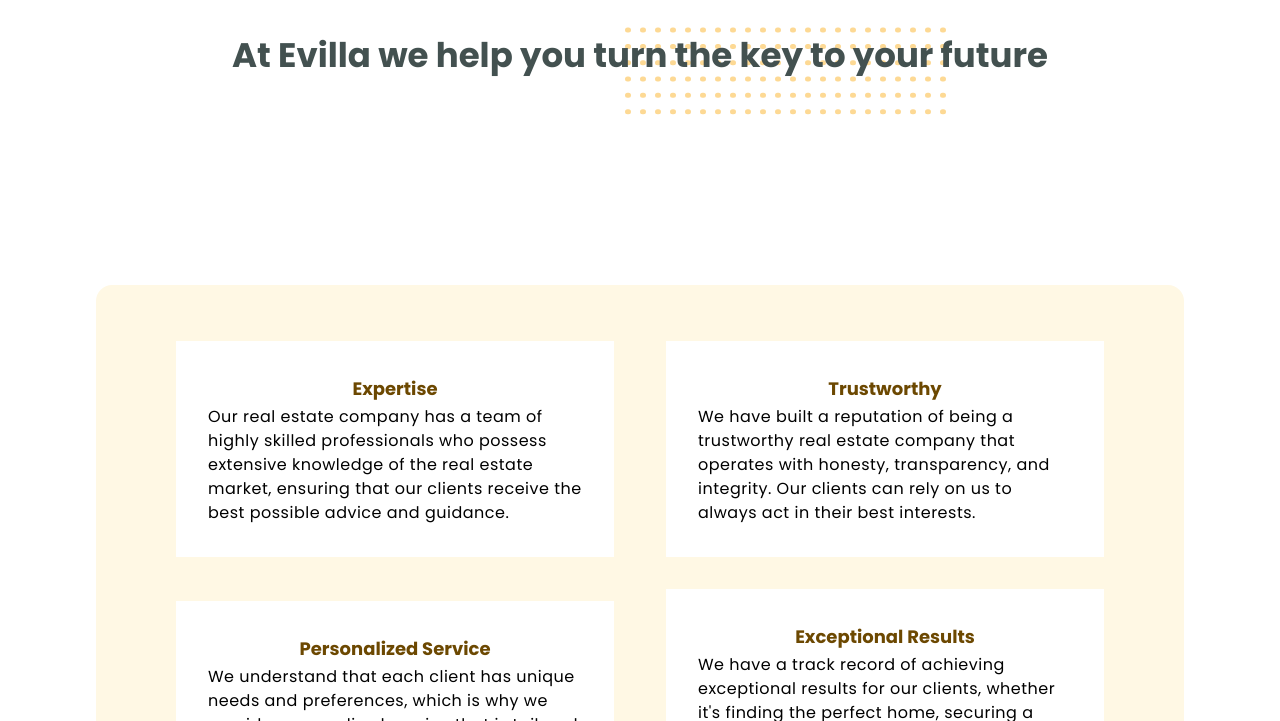
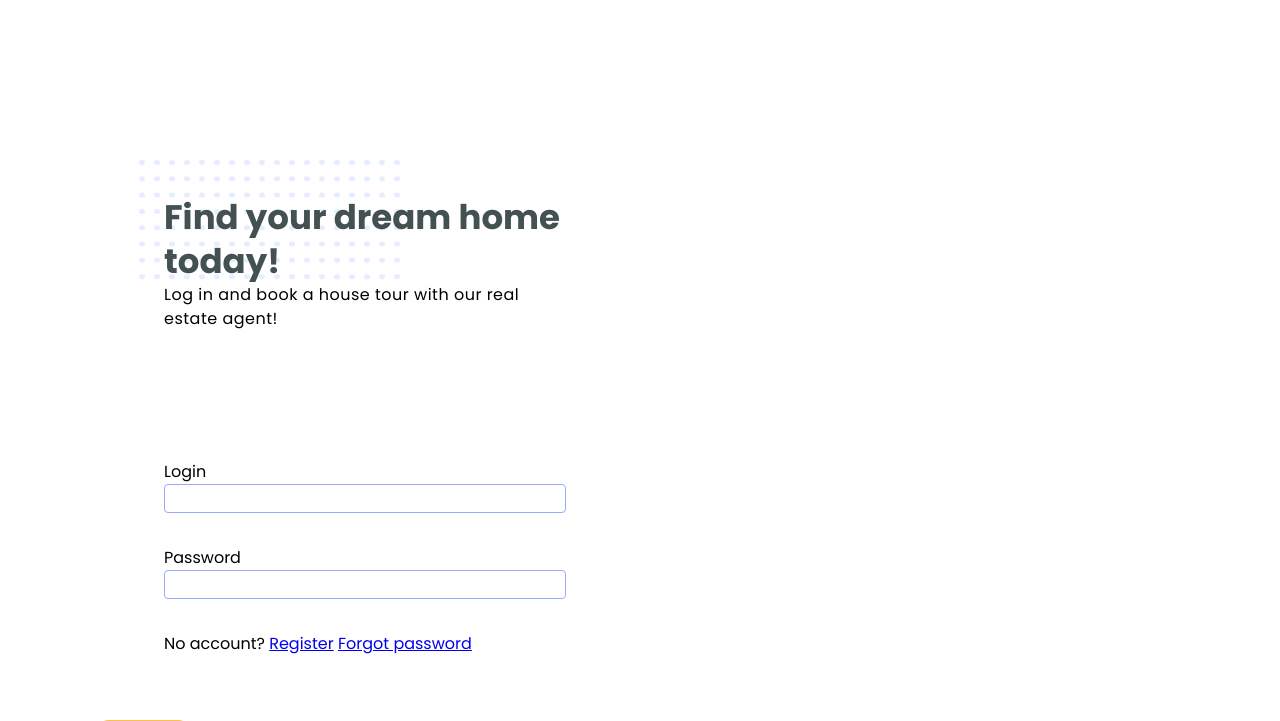
Before and after one commit to davidchom/PIW-Zadanie-1, a plain HTML site: page index.html in a window 1280 px wide. Shown: the part 79-800 px from the top of the page. Drawn offline with Linux system fonts and the light colour scheme.

Commit message:
Login fix

```diff
--- a/index.html
+++ b/index.html
@@ -23,6 +23,31 @@
             </li>
         </ul>
     </nav>
+
+    <section id="hero-section" class="hero-section grid">
+        <div class="login-container">
+            <div class="login-title">
+                <h3 class="dark">Find your dream home today!</h3>
+                <p class="p-login">Log in and book a house tour with our real estate agent!</p>
+            </div>
+            <div class="login">
+                <label>Login</label>
+                <input class="input-username" />
+                <label>Password</label>
+                <input class="input-username" />
+                <div class="forgot-password">
+                    <label>No account? <a href="#">Register</a></label>
+                    <a href="#">Forgot password</a>
+                </div>
+            </div>
+            <div>
+                <button class="primary-orange">Log in</button>
+            </div>
+        </div>
+        <div class="login-img-container">
+
+        </div>
+    </section>
 
     <section id="short-section" class="short-section grid">
         <h3 class="dark">At Evilla we help you turn the key to your future</h3>
--- a/style.css
+++ b/style.css
@@ -264,8 +264,6 @@ button {
     background-size: cover;
     background-position: right center;
 }
-
-.benefits {}
 
 .first-benefit {
     display: flex;
@@ -555,4 +553,60 @@ button {
     grid-column: 1/13;
     align-self: center;
     justify-self: center;
+    justify-content: center;
 }
+
+.login-title {
+    align-items: flex-end;
+    justify-self: center;
+    padding: 4rem;
+    background-image: url(/assets/dots\ hero\ section.svg);
+    background-repeat: no-repeat;
+    background-size: auto;
+    background-position: 15% 20%;
+
+}
+
+.login-text {
+    width: fit-content;
+}
+
+.p-login {
+    width: fit-content;
+    margin: auto;
+}
+
+.login-container {
+    grid-column: 1/7;
+    padding-top: 10rem;
+    display: grid;
+    flex-direction: column;
+}
+
+.login {
+    align-items: flex-end;
+    justify-self: center;
+    padding: 4rem;
+    justify-content: space-between;
+}
+
+.login-img-container {
+    grid-column: 7/13;
+    display: grid;
+    flex-direction: column;
+    row-gap: 2rem;
+    justify-content: flex-start;
+}
+
+.input-username {
+    grid-template-columns: max-content;
+    background: #FFFFFF;
+    border: 1px solid #98A9FF;
+    border-radius: 4px;
+    margin-bottom: 2rem;
+    width: 100%;
+}
+
+.forgot-password {
+    justify-content: space-between;
+}
```
